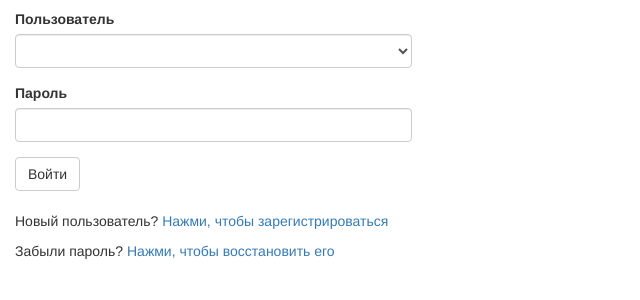
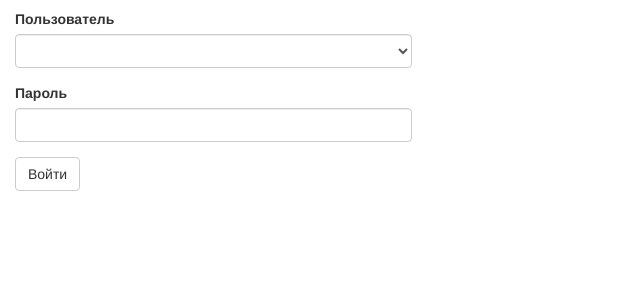
Before and after one commit to AlexKolykhalov/integration, a Flask app: page /auth/login in a window 1280 px wide. Shown: the part 51-351 px from the top of the page, without its empty margins (0-640 px from the left). Run offline with Flask 3, Linux system fonts and the light colour scheme; data that the repository does not hold is empty; some libraries are stand-ins or nearby versions.

Commit message:
07 08 2019

```diff
--- a/app/templates/auth/login.html
+++ b/app/templates/auth/login.html
@@ -18,7 +18,7 @@
             </div>
         </div>
         <br>
-        <p>Новый пользователь? <a href="{{ url_for('auth.register') }}">Нажми, чтобы зарегистрироваться</a></p>
-        <p>Забыли пароль? <a href="#">Нажми, чтобы восстановить его</a></p>
+        <!-- <p>Новый пользователь? <a href="{{ url_for('auth.register') }}">Нажми, чтобы зарегистрироваться</a></p>
+        <p>Забыли пароль? <a href="#">Нажми, чтобы восстановить его</a></p> -->
     </div>
 {% endblock %}
```
